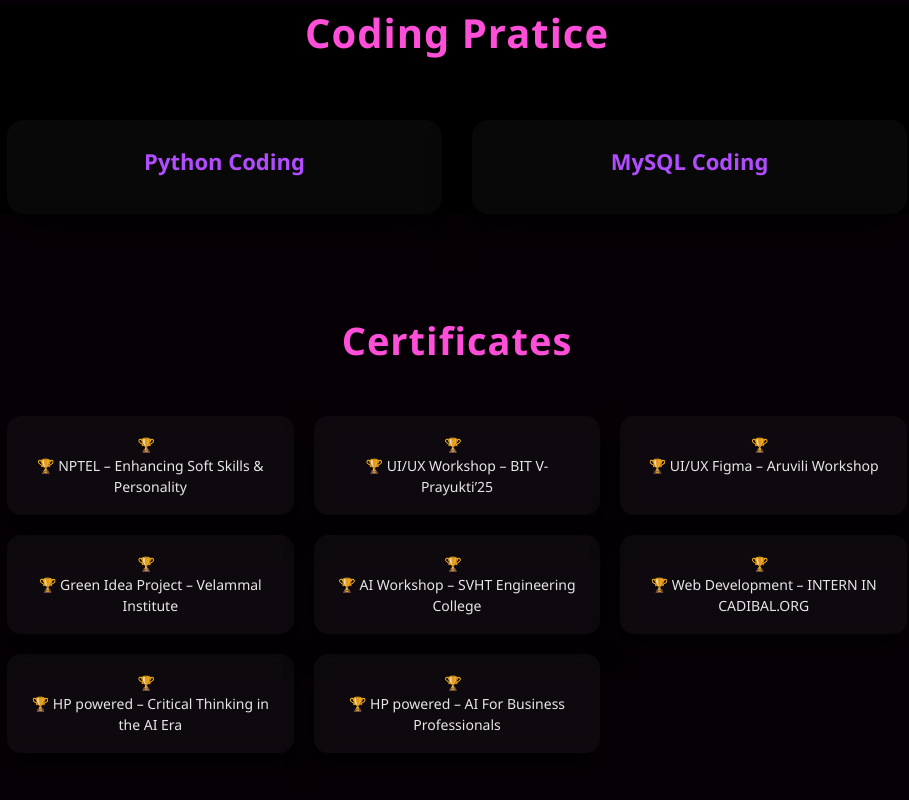
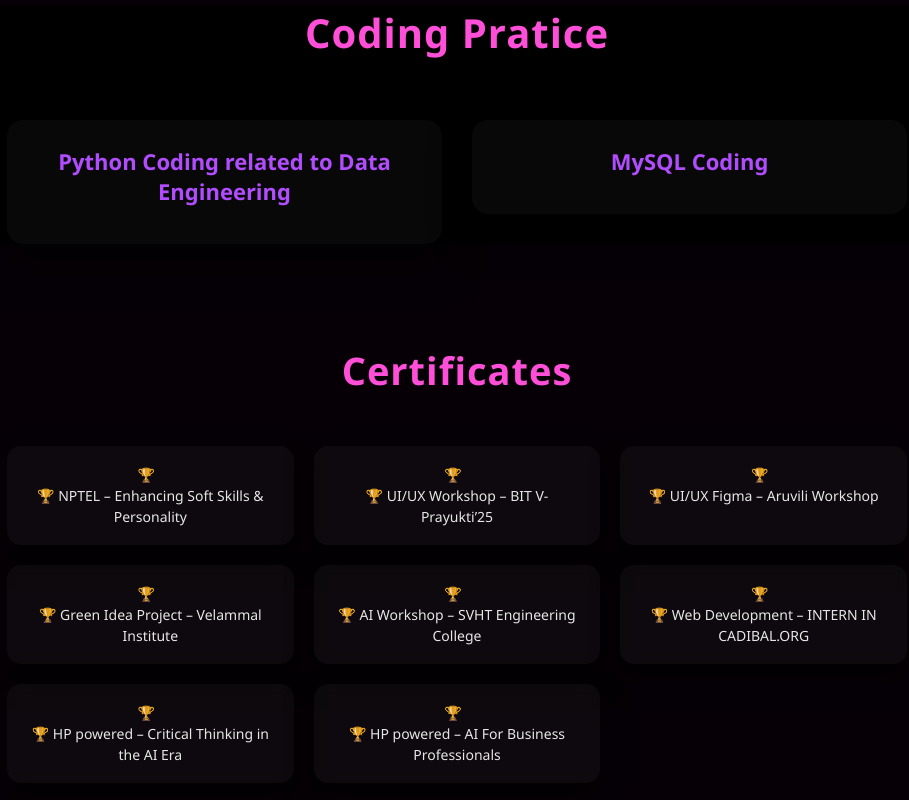
Before and after one commit to METHUNSM001/methun_portfolio, a React (Create React App) app: page / in a window 1280 px wide. Shown: the part 2762-3562 px from the top of the page, without its empty margins (183-1092 px from the left). Built offline with nearby package versions, Linux system fonts and the light colour scheme.

Commit message:
Update coding.js

```diff
--- a/src/components/coding.js
+++ b/src/components/coding.js
@@ -14,7 +14,7 @@ function Coding() {
           className="pythoncoding-link"
         >
           <div className="coding-card">
-            <h3>Python Coding</h3>
+            <h3>Python Coding related to Data Engineering</h3>
           </div>
         </a>
 
```
